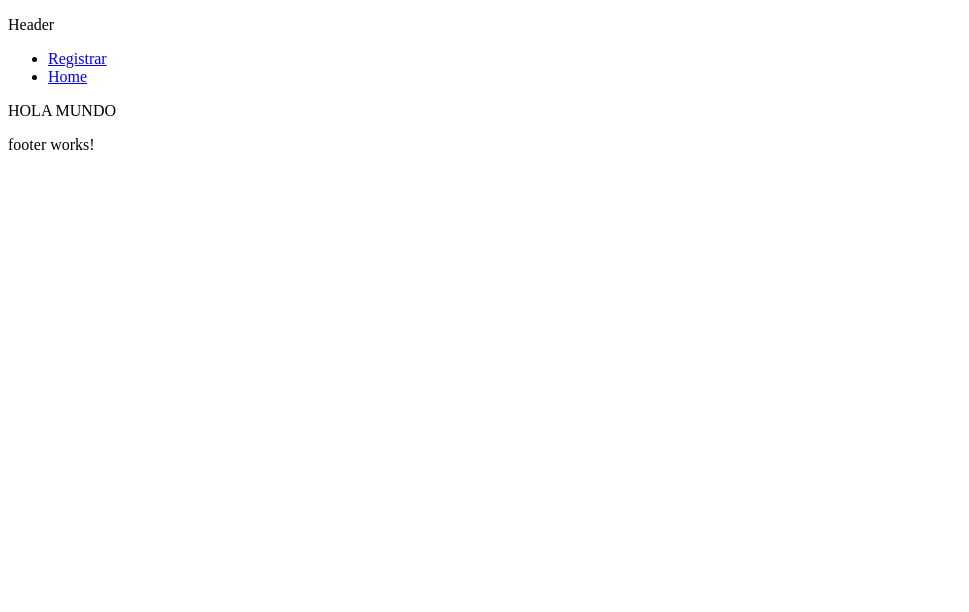
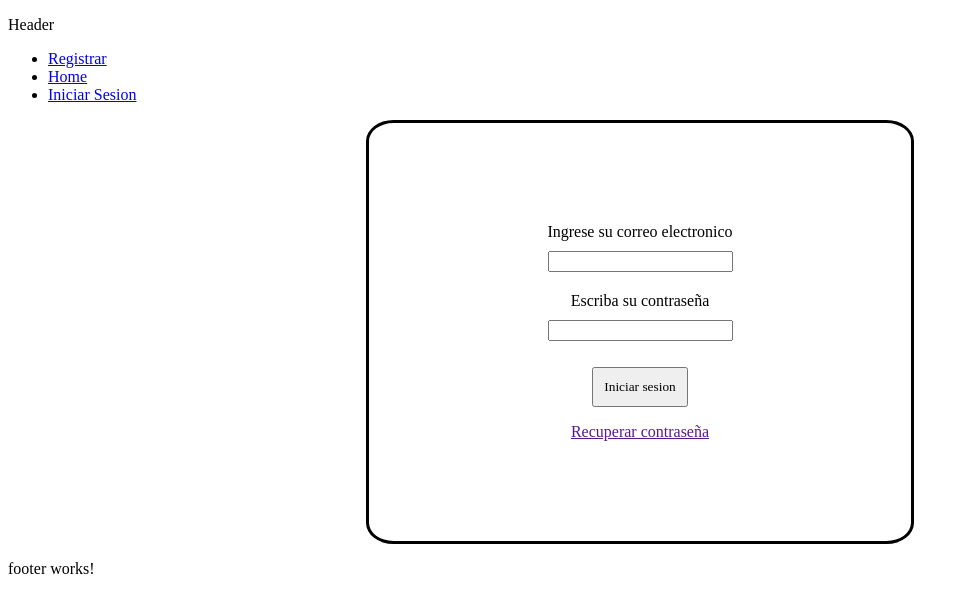
Before and after one commit to unlam-tec-web/20231erCuatGrupo2, an Angular app: page /iniciar-sesion in a window 1280 px wide. Before the commit this address led to /home. Shown: the top 612 px of the page, without its empty margins (0-969 px from the left). Built offline with nearby package versions, Linux system fonts and the light colour scheme.

Commit message:
iniciar sesion

```diff
--- a/src/app/app.module.ts
+++ b/src/app/app.module.ts
@@ -9,6 +9,7 @@ import {APP_ROUTING} from './app.routes'
 import {RouterOutlet} from "@angular/router";
 import { FooterComponent } from './componentes/comun/footer/footer.component';
 import { RegistrarComponent } from './componentes/registrar/registrar.component';
+import { IniciarSesionComponent } from './componentes/iniciar-sesion/iniciar-sesion.component'; /*agregado*/
 
 @NgModule({
   declarations: [
@@ -17,6 +18,7 @@ import { RegistrarComponent } from './componentes/registrar/registrar.component'
     HomeComponent,
     FooterComponent,
     RegistrarComponent,
+    IniciarSesionComponent,/*agregado*/
   ],
   imports: [
     BrowserModule,
--- a/src/app/app.routes.ts
+++ b/src/app/app.routes.ts
@@ -2,12 +2,13 @@ import { Component } from '@angular/core';
 import { RouterModule, Routes } from '@angular/router';
 import {HomeComponent} from "./componentes/home/home.component";
 import {RegistrarComponent} from "./componentes/registrar/registrar.component";
-
+import { IniciarSesionComponent } from "./componentes/iniciar-sesion/iniciar-sesion.component"; /*agregado*/
 
 const APP_ROUTES: Routes = [
   { path: 'home', component: HomeComponent },
   { path: 'registrar', component: RegistrarComponent },
-  { path: '**', pathMatch: 'full', redirectTo: 'home'},
+  { path: 'iniciar-sesion', component: IniciarSesionComponent },/*agregado*/
+  { path: '**', pathMatch: 'full', redirectTo: 'home'},/*ultimo*/
 ];
 
 export const APP_ROUTING = RouterModule.forRoot(APP_ROUTES);
--- a/src/app/componentes/comun/navbar/navbar.component.html
+++ b/src/app/componentes/comun/navbar/navbar.component.html
@@ -8,5 +8,8 @@
   <li class="nav-item" routerLinkActive="active">
     <a class="nav-link" [routerLink]="['home']">Home</a>
   </li>
+  <li class="nav-item" routerLinkActive="active">
+    <a class="nav-link" [routerLink]="['iniciar-sesion']">Iniciar Sesion</a><!-- no funciona-->
+  </li>
 </ul>
 </div>
--- /dev/null
+++ b/src/app/componentes/iniciar-sesion/iniciar-sesion.component.css
@@ -0,0 +1,32 @@
+body{
+
+  font-family: Bahnschrift;
+}
+.contenedor{
+  display: flex;
+  flex-direction: column;
+  justify-content: center;
+  padding-top: 100px;
+  padding-bottom: 100px;
+  padding-left: 40px;
+  padding-right: 40px;
+  margin-left: 350px;
+  margin-right: 350px;
+  align-items: center;
+  border-color: black;
+  border-style: solid;
+  border-width: 3px;
+  border-radius: 5%;
+}
+ #mail {
+   margin: 10px;
+   margin-bottom: 20px;
+ }
+#contrasenia{
+  margin: 10px;
+}
+#boton{
+  padding: 10px;
+  font-family: Bahnschrift;
+  cursor: pointer;
+}
--- /dev/null
+++ b/src/app/componentes/iniciar-sesion/iniciar-sesion.component.html
@@ -0,0 +1,28 @@
+<!doctype html>
+<html lang="es">
+<head>
+  <meta charset="UTF-8">
+  <meta name="viewport"
+        content="width=device-width, user-scalable=no, initial-scale=1.0, maximum-scale=1.0, minimum-scale=1.0">
+  <meta http-equiv="X-UA-Compatible" content="ie=edge">
+  <title>Iniciar Sesion</title>
+</head>
+<body>
+
+<form>
+  <div class="contenedor">
+
+  <label for="mail">Ingrese su correo electronico</label>
+  <input type="email" id="mail" name="mail">
+
+  <label for="contrasenia">Escriba su contraseña</label>
+  <input type="password" id="contrasenia" name="contrasenia">
+
+  <p class="button">
+    <button type="submit" id="boton">Iniciar sesion</button>
+  </p>
+  <a href=>Recuperar contraseña</a>
+  </div>
+</form>
+</body>
+</html>
```
Also changed, not shown: src/app/componentes/iniciar-sesion/iniciar-sesion.component.ts (added, +10 -0 lines), 1 other file (tests, documents, lock files or other folders).
